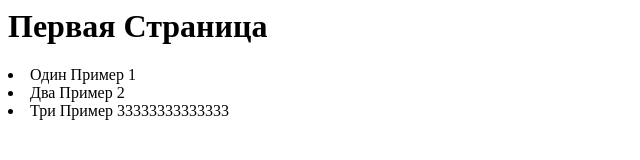
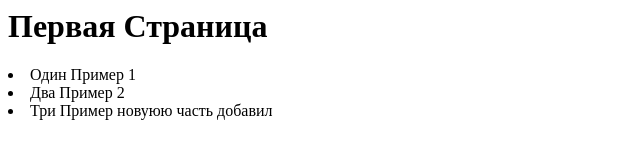
Before and after one commit to Dimanmax/h-w, a plain HTML site: page index.html in a window 1280 px wide. Shown: the full height of the page, 0-640 px from the left. Drawn offline with Linux system fonts and the light colour scheme.

Commit message:
Update2 index

```diff
--- a/index.html
+++ b/index.html
@@ -1,4 +1,4 @@
 <h1>Первая Страница</h1>
 <li>Один Пример 1</li>
 <li>Два Пример 2</li>
-<li>Три Пример 33333333333333</li>
+<li>Три Пример новуюю часть добавил</li>
```
